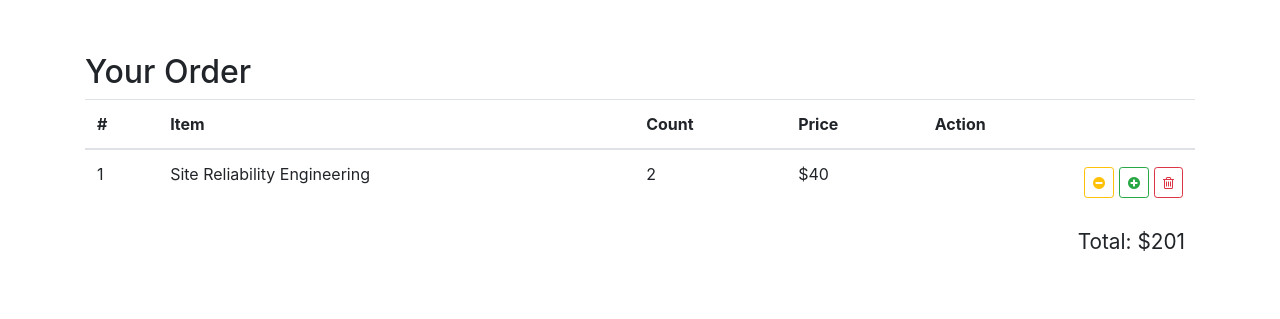
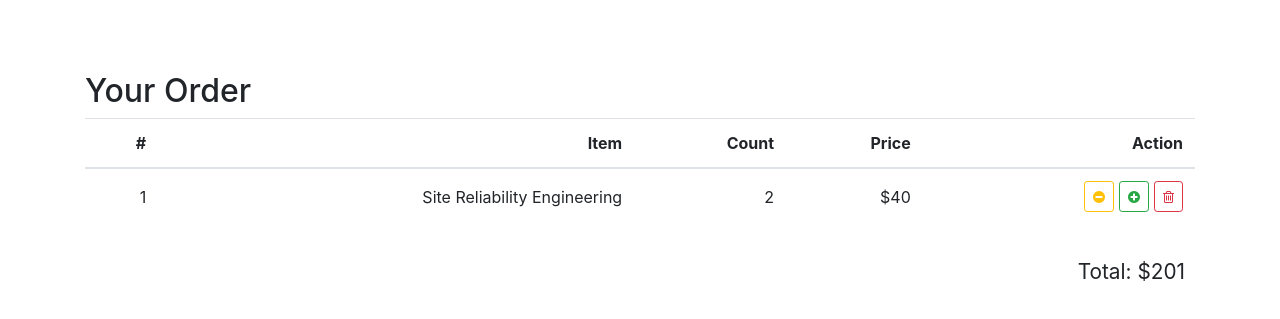
Before and after one commit to d-vergilyush/re-store, a React (Create React App) app: page / in a window 1280 px wide. Shown: the part 353-672 px from the top of the page. Built offline with nearby package versions, Linux system fonts and the light colour scheme.

Commit message:
Edit styles for `ShoppingCartTable`

```diff
--- a/src/components/shopping-cart-table/shopping-cart-table.css
+++ b/src/components/shopping-cart-table/shopping-cart-table.css
@@ -1,5 +1,15 @@
 .shopping-cart-table {
-  margin-top: 45px;
+  margin-top: 4rem;
+  margin-bottom: 1.5rem;
+}
+
+.shopping-cart-table .table {
+  margin-bottom: 2rem;
+  text-align: right;
+}
+
+.shopping-cart-table th, .shopping-cart-table td {
+  vertical-align: middle;
 }
 
 .shopping-cart-table .total {
@@ -10,5 +20,4 @@
 
 .shopping-cart-table button {
   margin-left: 5px;
-  margin-top: 5px;
 }
```
